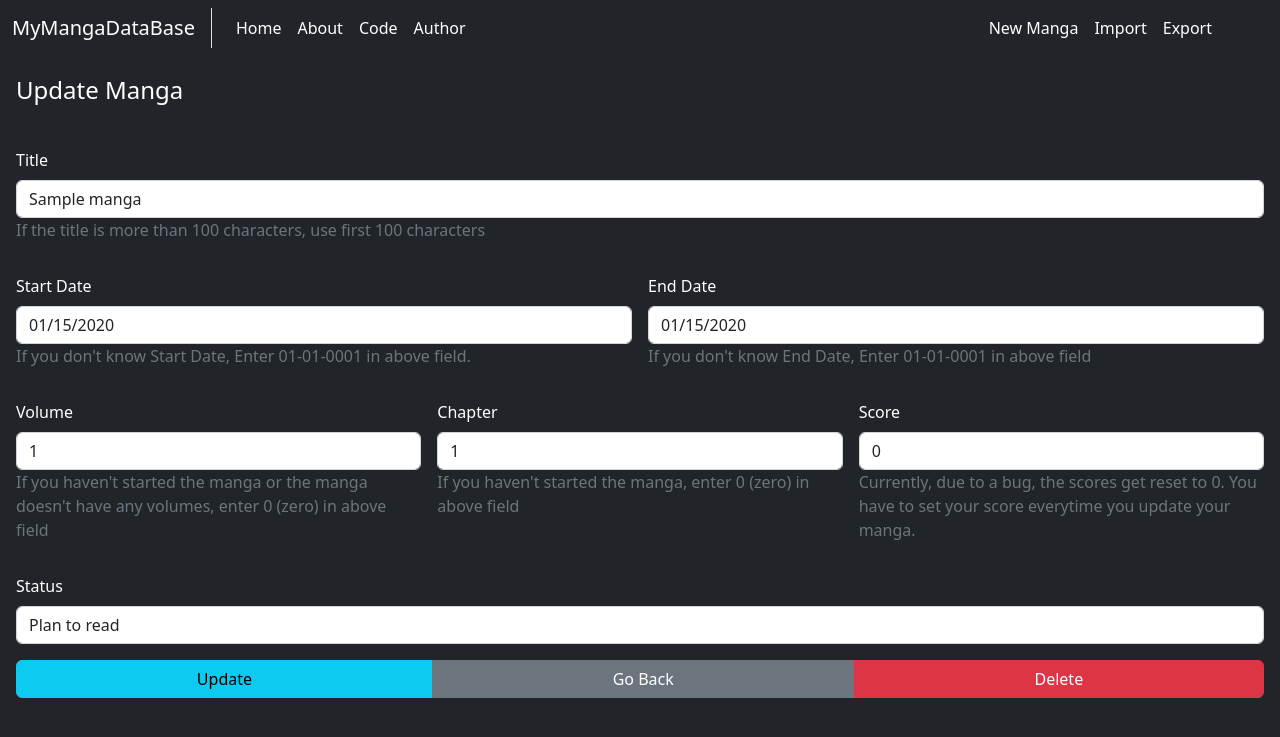
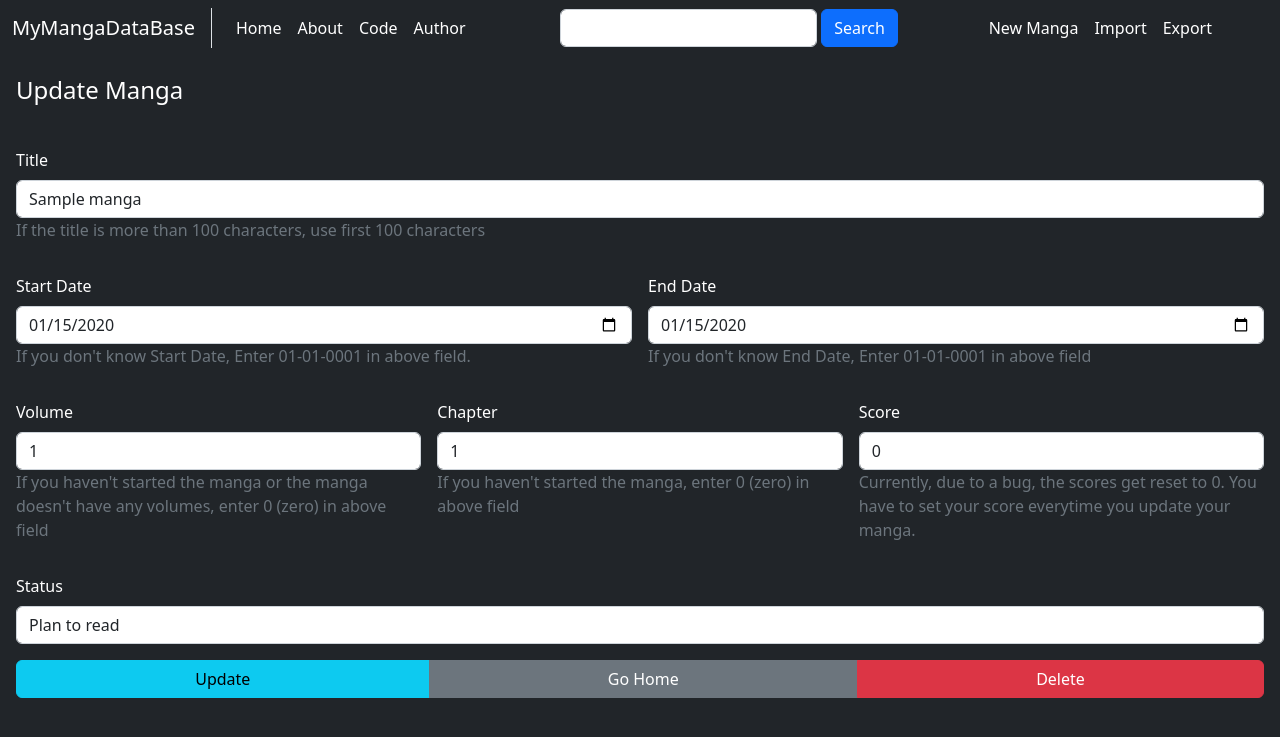
Before and after one commit to EdwinRodger/MyMangaDataBase, a Flask app: page /manga/1/update in a window 1280 px wide. Shown: the top 737 px of the page. Run offline with Flask 2, Linux system fonts and the light colour scheme; tables that the repository leaves empty hold one stand-in row (values such as "Sample post"); parts of the project's set-up code (start-up, migrations or seed data) failed here and were passed over; some libraries are stand-ins or nearby versions.

Commit message:
added search feature

```diff
--- a/src/__init__.py
+++ b/src/__init__.py
@@ -18,4 +18,12 @@ def create_app(config_class=Config):
     app.register_blueprint(mangas)
     app.register_blueprint(main)
 
+    from src.manga.forms import SearchBar
+
+    # Pass Stuff To Navbar
+    @app.context_processor
+    def base():
+        form = SearchBar()
+        return dict(navsearch=form)
+
     return app
--- a/src/manga/forms.py
+++ b/src/manga/forms.py
@@ -25,3 +25,8 @@ class MangaForm(FlaskForm):
     )
     submit = SubmitField("Add")
     update = SubmitField("Update")
+
+
+class SearchBar(FlaskForm):
+    search_field = StringField("Search", validators=[DataRequired(), Length(min=2)])
+    search_button = SubmitField("Search")
--- a/src/manga/routes.py
+++ b/src/manga/routes.py
@@ -3,7 +3,7 @@ from datetime import datetime
 from flask import Blueprint, flash, redirect, render_template, request, url_for
 
 from src import db
-from src.manga.forms import MangaForm
+from src.manga.forms import MangaForm, SearchBar
 from src.models import Manga
 
 mangas = Blueprint("mangas", __name__)
@@ -103,3 +103,20 @@ def add_one_volume(manga_id, number):
     manga.volume = number + 1
     db.session.commit()
     return redirect(url_for("main.home"))
+
+
+@mangas.route("/search", methods=["POST"])
+def search_manga():
+    form = SearchBar()
+    if form.validate_on_submit():
+        mangas = Manga.query.filter(
+            Manga.title.like(f"%{form.search_field.data}%")
+        ).all()
+        return render_template(
+            "home.html",
+            title=f"{form.search_field.data} Manga",
+            mangas=mangas,
+            date=date,
+        )
+    else:
+        return redirect(url_for("main.home"))
--- a/src/templates/layout.html
+++ b/src/templates/layout.html
@@ -24,11 +24,6 @@
         crossorigin="anonymous"></script>
 </head>
 
-<style>
-    :root {
-        color-scheme: dark;
-    }
-</style>
 
 <body class="bg-dark text-white" style="overflow: visible;">
     <div>
@@ -58,6 +53,11 @@
                                 target="_blank">Author</a>
                         </li>
                     </ul>
+                    <form method="POST" action="{{ url_for('mangas.search_manga')}}" class="d-flex .d-md-none">
+                        {{ navsearch.hidden_tag() }}
+                        {{ navsearch.search_field(class="form-control mx-1") }}
+                        {{ navsearch.search_button(class="btn btn-primary") }}
+                    </form>
                     <ul class="navbar-nav ms-auto pe-5">
                         <li class="nav-item">
                             <a class="nav-link text-white" href="{{ url_for('mangas.new_manga') }}">New Manga</a>
--- a/src/templates/manga_id.html
+++ b/src/templates/manga_id.html
@@ -108,7 +108,7 @@
             </div>
             <div class="btn-group form my-3" role="group" aria-label="Basic mixed styles example">
                 {{ form.update(class="btn btn-info px-auto") }}
-                <a href="{{ url_for('main.home') }}" class="btn btn-secondary">Go Back</a>
+                <a href="{{ url_for('main.home') }}" class="btn btn-secondary">Go Home</a>
                 <button type="button" class="btn btn-danger px-auto" data-bs-toggle="modal"
                     data-bs-target="#deleteModal">Delete</button>
             </div>
```
